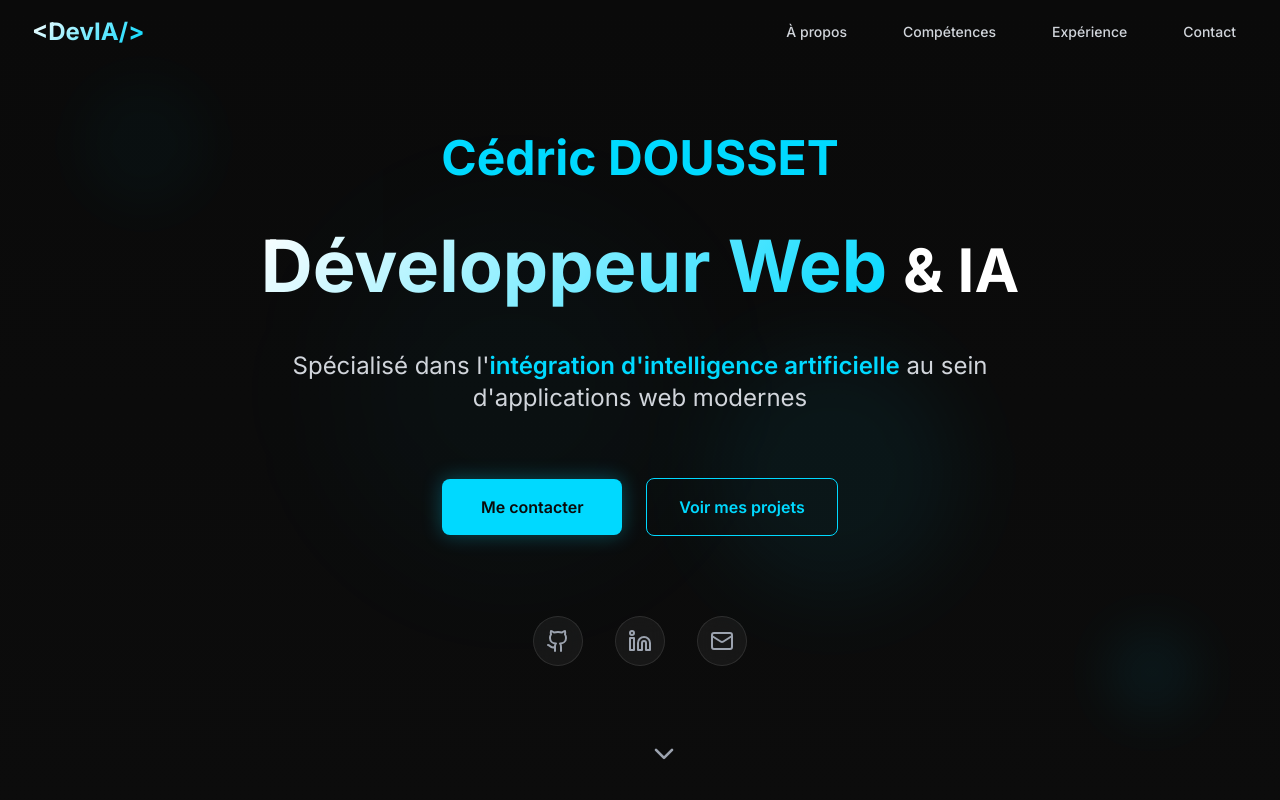
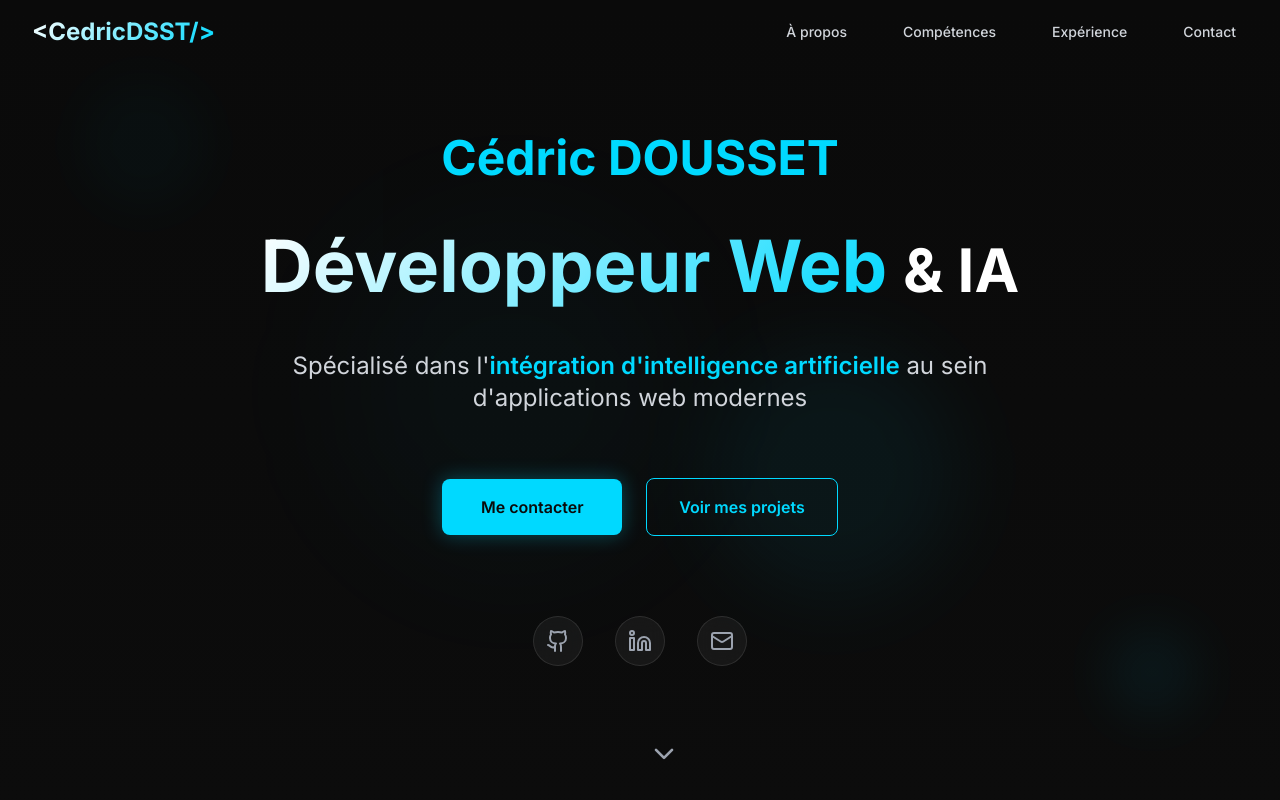
Before and after one commit to cedricdsst/portfolio, a Next.js app: page / in a window 1280 px wide. Shown: the top 800 px of the page. Built offline with nearby package versions, Linux system fonts and the light colour scheme.

Commit message:
changed navbar logo

```diff
--- a/app/components/Navigation.tsx
+++ b/app/components/Navigation.tsx
@@ -55,7 +55,7 @@ const Navigation = () => {
                             }}
                             className="text-2xl font-bold gradient-text cursor-pointer"
                         >
-                            &lt;DevIA/&gt;
+                            &lt;CedricDSST/&gt;
                         </a>
                     </motion.div>
 
```
